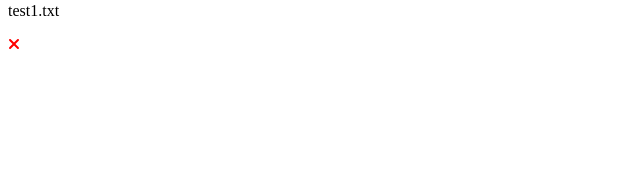
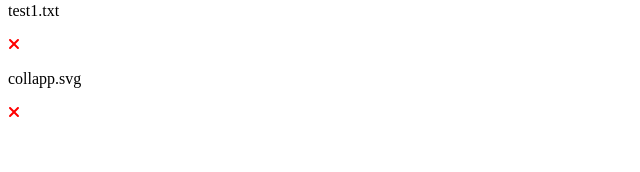
Before and after one commit to PepeKwapien/FileUploader, an Angular app in the folder FileFront/: page / in a window 1280 px wide. Shown: the part 123-295 px from the top of the page, without its empty margins (0-640 px from the left). Built offline with nearby package versions, Linux system fonts and the light colour scheme; data requests are answered from the project's data file.

Commit message:
Added funcionality to add files

```diff
--- a/FileFront/db.json
+++ b/FileFront/db.json
@@ -3,6 +3,10 @@
     {
       "id": 1,
       "filename": "test1.txt"
+    },
+    {
+      "filename": "collapp.svg",
+      "id": 2
     }
   ]
 }
--- a/FileFront/src/app/components/upload-form/upload-form.component.ts
+++ b/FileFront/src/app/components/upload-form/upload-form.component.ts
@@ -1,4 +1,6 @@
 import { Component, OnInit } from '@angular/core';
+import { HttpRequestService } from 'src/app/services/http-request.service';
+import { UploadedFile } from 'src/interfaces/uploadedFile';
 
 @Component({
   selector: 'app-upload-form',
@@ -10,7 +12,7 @@ export class UploadFormComponent implements OnInit {
   filename: string;
   private defaultFilename = 'No chosen file';
 
-  constructor() {
+  constructor(private httpRequestService: HttpRequestService) {
     this.filename = this.defaultFilename;
   }
 
@@ -27,5 +29,11 @@ export class UploadFormComponent implements OnInit {
       alert('Choose a file');
       return;
     }
+
+    const newFile: UploadedFile = { filename: this.filename };
+
+    this.httpRequestService.createFile(newFile).subscribe();
+
+    this.filename = this.defaultFilename;
   }
 }
--- a/FileFront/src/app/services/http-request.service.ts
+++ b/FileFront/src/app/services/http-request.service.ts
@@ -1,7 +1,13 @@
 import { Injectable } from '@angular/core';
-import { HttpClient } from '@angular/common/http';
+import { HttpClient, HttpHeaders } from '@angular/common/http';
 import { Observable } from 'rxjs';
 import { UploadedFile } from 'src/interfaces/uploadedFile';
+
+const httpOptions = {
+  headers: new HttpHeaders({
+    'Content-Type': 'application/json',
+  }),
+};
 
 @Injectable({
   providedIn: 'root',
@@ -15,6 +21,14 @@ export class HttpRequestService {
     return this.httpClient.get<UploadedFile[]>(this.fakeApiUrl);
   }
 
+  createFile(file: UploadedFile): Observable<UploadedFile> {
+    return this.httpClient.post<UploadedFile>(
+      this.fakeApiUrl,
+      file,
+      httpOptions
+    );
+  }
+
   deleteFile(file: UploadedFile) {
     const deleteUrl = `${this.fakeApiUrl}/${file.id}`;
     return this.httpClient.delete<UploadedFile>(deleteUrl);
--- a/FileFront/src/interfaces/uploadedFile.ts
+++ b/FileFront/src/interfaces/uploadedFile.ts
@@ -1,4 +1,4 @@
 export interface UploadedFile {
-  id: string;
+  id?: string;
   filename: string;
 }
```
